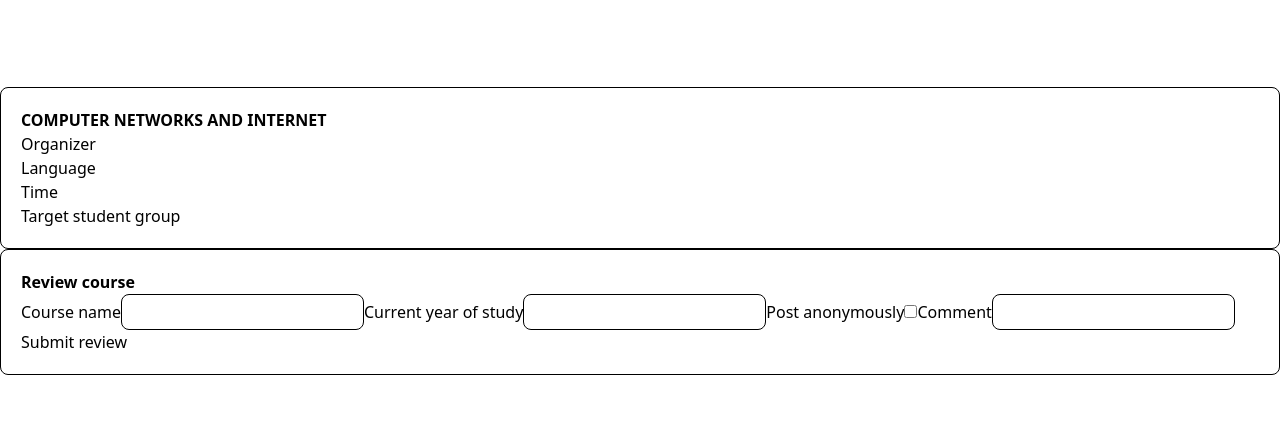
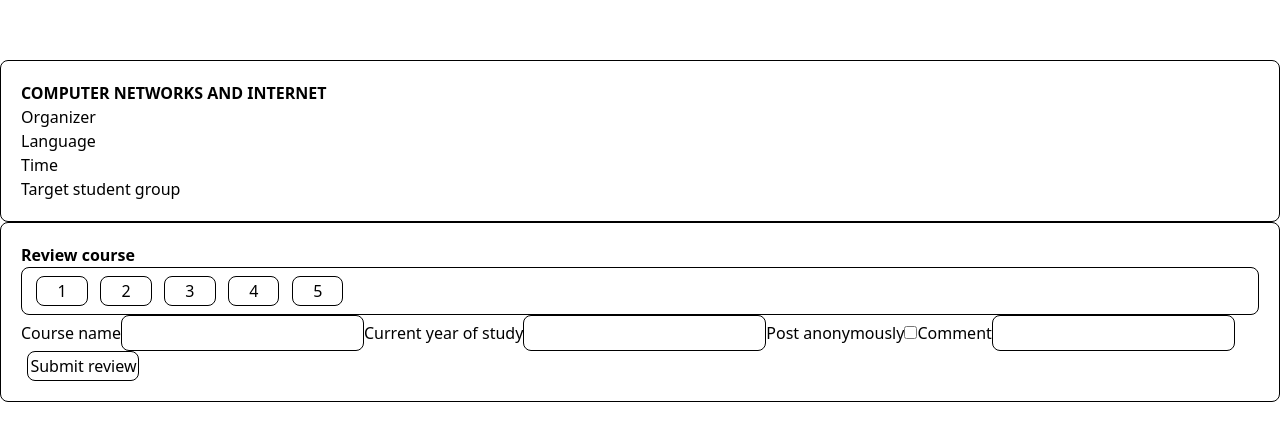
Before and after one commit to CaptainCluster/react_hackathon_2025, a React (Vite) app in the folder src/: page /rate/1 in a window 1280 px wide. Shown: the part 169-610 px from the top of the page. Built offline with nearby package versions, Linux system fonts and the light colour scheme.

Commit message:
CourseScore

```diff
--- a/src/package.json
+++ b/src/package.json
@@ -12,6 +12,7 @@
   "dependencies": {
     "@tanstack/react-query": "^5.64.1",
     "axios": "^1.7.9",
+    "pnpm": "^9.15.4",
     "react": "^18.3.1",
     "react-dom": "^18.3.1",
     "react-router-dom": "^7.1.1",
--- a/src/src/index.css
+++ b/src/src/index.css
@@ -10,6 +10,21 @@ body {
   min-width: 320px;
   min-height: 100vh;
 }
+
+button {
+  border: 1px solid black;
+  border-radius: 8px;
+  min-width: 4vw;
+  padding: 2px;
+  margin-left: 0.5vw;
+  margin-right: 0.5vw;
+}
+
+button:hover {
+  border: 1px solid green;
+  background-color: rgb(194, 255, 211);
+}
+
 input {
   border: 1px solid black;
   border-radius: 8px;
--- /dev/null
+++ b/src/src/pages/RateCourse/CourseScore.tsx
@@ -0,0 +1,13 @@
+const CourseScore = () => {
+    return(
+        <div className="border border-black rounded-lg p-2">
+            <button>1</button>
+            <button>2</button>
+            <button>3</button>
+            <button>4</button>
+            <button>5</button>
+        </div>
+    );
+}
+
+export default CourseScore;
--- a/src/src/pages/RateCourse/RateForm.tsx
+++ b/src/src/pages/RateCourse/RateForm.tsx
@@ -1,7 +1,11 @@
+import CourseScore from "./CourseScore";
+
 const RateForm = () => {
   return(
     <div className="border border-black rounded-lg p-5">
       <h1 className="font-bold">Review course</h1>
+
+      <CourseScore />
 
       <label htmlFor="course-name">Course name</label>
       <input type="text" id="course-name" name="course-name"></input>
```
Also changed, not shown: 2 other files (tests, documents, lock files or other folders).
